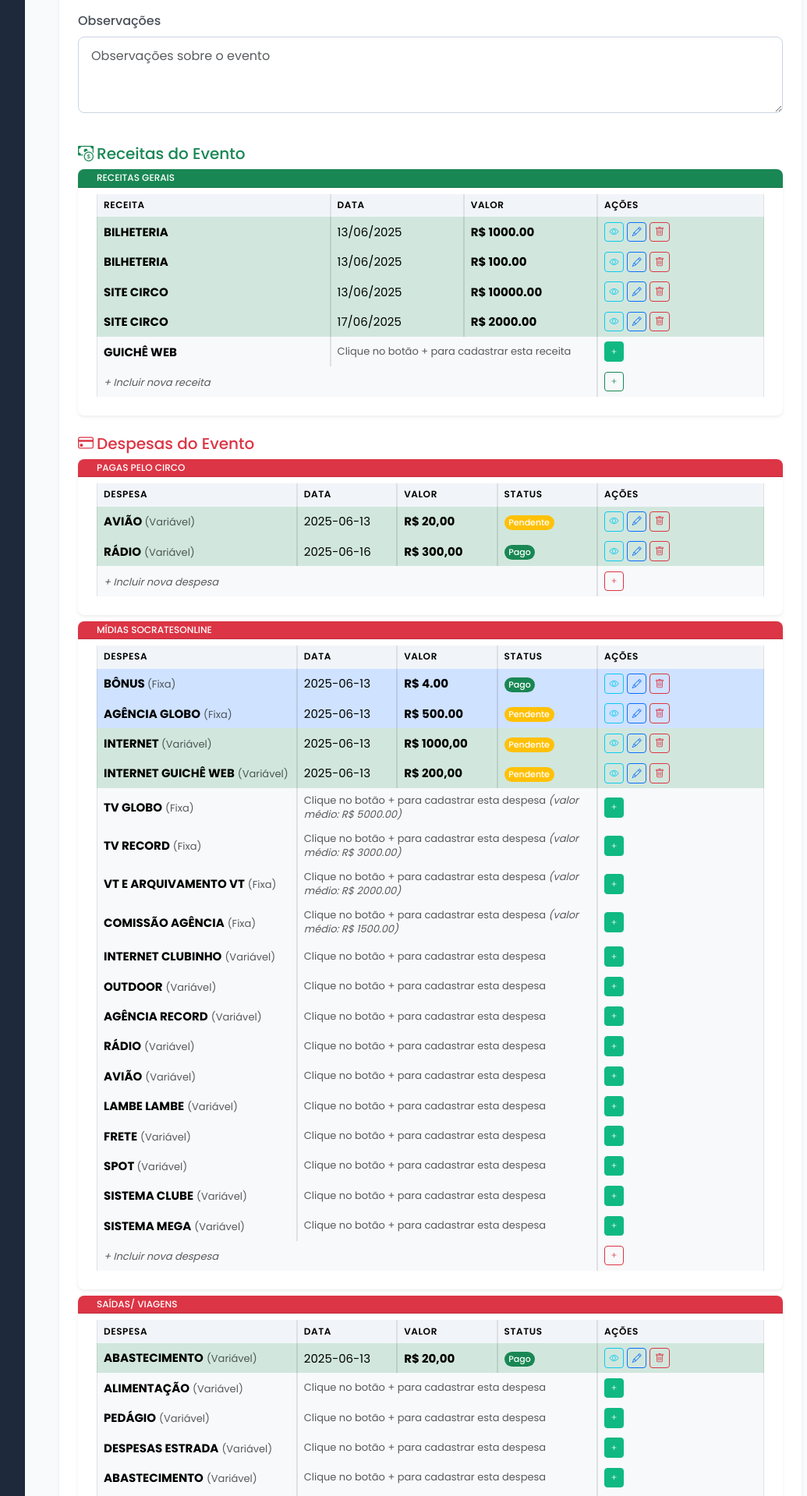
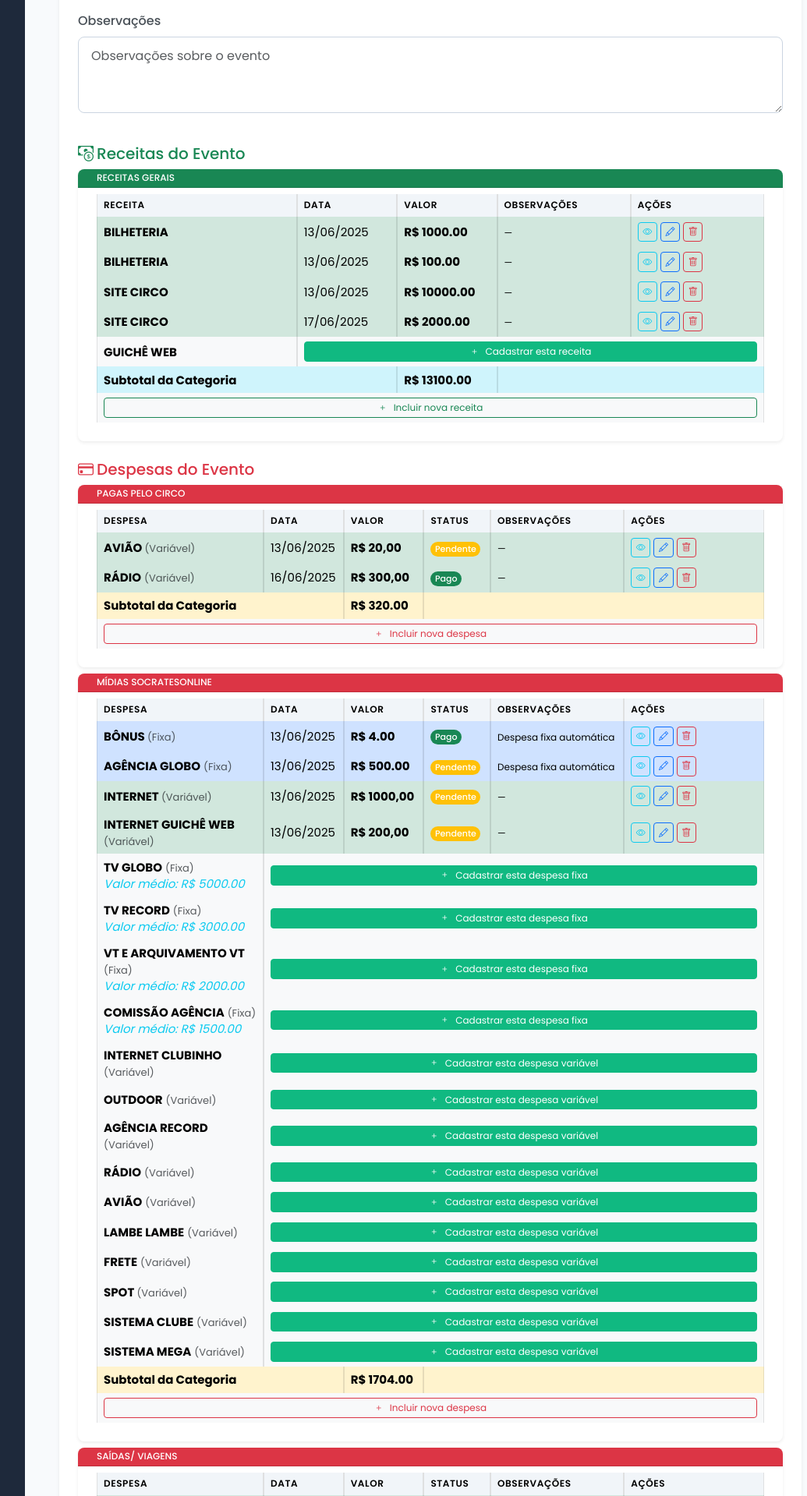
Before and after one commit to mariacarolk/socratesonline, a Flask app: page /eventos/editar/1 in a window 1280 px wide. Shown: the part 588-2507 px from the top of the page at 78% size, without its empty margins (208-1243 px from the left). Run offline with Flask 3, Linux system fonts and the light colour scheme; some libraries are stand-ins or nearby versions.

Commit message:
sistema correto despesas e receitas - soma

```diff
--- a/app.py
+++ b/app.py
@@ -2104,115 +2104,61 @@ def salvar_despesa_individual(id_evento):
             print(f"Erro ao converter valor '{data.get('valor')}': {e}")
             return jsonify({'success': False, 'message': 'Valor invÃ¡lido'})
 
-        # Verificar se a despesa jÃ¡ existe para este evento
-        despesa_existente = DespesaEvento.query.filter_by(
-            id_evento=id_evento,
-            id_despesa=despesa_id
-        ).first()
-
         # Converter data
         data_obj = datetime.strptime(data_despesa, '%Y-%m-%d').date() if data_despesa else date.today()
         fornecedor_id = int(id_fornecedor) if id_fornecedor and id_fornecedor != '0' else None
 
-        if despesa_existente:
-            # ATUALIZAR despesa existente (comum para despesas fixas)
-            print(f"âœ… Atualizando despesa existente ID {despesa_existente.id_despesa_evento}")
-            print(f"   Valor antigo: {despesa_existente.valor} â†' Valor novo: {valor_float}")
-
-            despesa_existente.data = data_obj
-            despesa_existente.valor = valor_float
-            despesa_existente.status_pagamento = status_pagamento
-            despesa_existente.forma_pagamento = forma_pagamento
-            despesa_existente.pago_por = pago_por
-            despesa_existente.observacoes = observacoes
-            despesa_existente.id_fornecedor = fornecedor_id  # Novo campo
-            despesa_existente.despesa_cabeca = despesa_cabeca  # Flag despesa da cabeça
-
-            # Se foi informado um fornecedor, adicionar automaticamente na tabela fornecedor_evento
-            if fornecedor_id:
-                fornecedor_evento_existente = FornecedorEvento.query.filter_by(
+        # SEMPRE CRIAR nova despesa no evento (permitir múltiplas entradas da mesma despesa)
+        print(f"🆕 Criando nova despesa no evento - permite múltiplas da mesma despesa")
+
+        nova_despesa = DespesaEvento(
+            id_evento=id_evento,
+            id_despesa=int(despesa_id),
+            data=data_obj,
+            valor=valor_float,
+            status_pagamento=status_pagamento,
+            forma_pagamento=forma_pagamento,
+            pago_por=pago_por,
+            observacoes=observacoes,
+            id_fornecedor=fornecedor_id,  # Novo campo
+            despesa_cabeca=despesa_cabeca  # Flag despesa da cabeça
+        )
+
+        db.session.add(nova_despesa)
+
+        # Se foi informado um fornecedor, adicionar automaticamente na tabela fornecedor_evento
+        if fornecedor_id:
+            fornecedor_evento_existente = FornecedorEvento.query.filter_by(
+                id_evento=id_evento,
+                id_fornecedor=fornecedor_id
+            ).first()
+
+            if not fornecedor_evento_existente:
+                novo_fornecedor_evento = FornecedorEvento(
                     id_evento=id_evento,
-                    id_fornecedor=fornecedor_id
-                ).first()
-
-                if not fornecedor_evento_existente:
-                    novo_fornecedor_evento = FornecedorEvento(
-                        id_evento=id_evento,
-                        id_fornecedor=fornecedor_id,
-                        observacoes=observacoes if observacoes else ''
-                    )
-                    db.session.add(novo_fornecedor_evento)
-                    print(f"âœ… Fornecedor {fornecedor_id} adicionado automaticamente ao evento")
-
-            db.session.commit()
-
-            print(f"âœ… Despesa atualizada com sucesso!")
-
-            # Buscar dados da despesa para retornar
-            despesa = Despesa.query.get(despesa_id)
-            fornecedor = Fornecedor.query.get(fornecedor_id) if fornecedor_id else None
-
-            return jsonify({
-                'success': True,
-                'message': 'Despesa atualizada com sucesso!',
-                'despesa_evento_id': despesa_existente.id_despesa_evento,
-                'despesa_nome': despesa.nome,
-                'fornecedor_nome': fornecedor.nome if fornecedor else None,
-                'valor_salvo': valor_float,
-                'action': 'updated'
-            })
-        else:
-            # CRIAR nova despesa no evento (comum para despesas variÃ¡veis)
-            print(f"ðŸ†• Criando nova despesa no evento")
-
-            nova_despesa = DespesaEvento(
-                id_evento=id_evento,
-                id_despesa=int(despesa_id),
-                data=data_obj,
-                valor=valor_float,
-                status_pagamento=status_pagamento,
-                forma_pagamento=forma_pagamento,
-                pago_por=pago_por,
-                observacoes=observacoes,
-                id_fornecedor=fornecedor_id,  # Novo campo
-                despesa_cabeca=despesa_cabeca  # Flag despesa da cabeça
-            )
-
-            db.session.add(nova_despesa)
-
-            # Se foi informado um fornecedor, adicionar automaticamente na tabela fornecedor_evento
-            if fornecedor_id:
-                fornecedor_evento_existente = FornecedorEvento.query.filter_by(
-                    id_evento=id_evento,
-                    id_fornecedor=fornecedor_id
-                ).first()
-
-                if not fornecedor_evento_existente:
-                    novo_fornecedor_evento = FornecedorEvento(
-                        id_evento=id_evento,
-                        id_fornecedor=fornecedor_id,
-                        observacoes=observacoes if observacoes else ''
-                    )
-                    db.session.add(novo_fornecedor_evento)
-                    print(f"âœ… Fornecedor {fornecedor_id} adicionado automaticamente ao evento")
-
-            db.session.commit()
-
-            print(f"âœ… Nova despesa criada com sucesso! ID: {nova_despesa.id_despesa_evento}")
-
-            # Buscar dados da despesa para retornar
-            despesa = Despesa.query.get(despesa_id)
-            fornecedor = Fornecedor.query.get(fornecedor_id) if fornecedor_id else None
-
-            return jsonify({
-                'success': True,
-                'message': 'Despesa salva com sucesso!',
-                'despesa_evento_id': nova_despesa.id_despesa_evento,
-                'despesa_nome': despesa.nome,
-                'fornecedor_nome': fornecedor.nome if fornecedor else None,
-                'valor_salvo': valor_float,
-                'action': 'created'
-            })
+                    id_fornecedor=fornecedor_id,
+                    observacoes=observacoes if observacoes else ''
+                )
+                db.session.add(novo_fornecedor_evento)
+                print(f"✅ Fornecedor {fornecedor_id} adicionado automaticamente ao evento")
+
+        db.session.commit()
+
+        print(f"✅ Nova despesa criada com sucesso! ID: {nova_despesa.id_despesa_evento}")
+
+        # Buscar dados da despesa para retornar
+        despesa = Despesa.query.get(despesa_id)
+        fornecedor = Fornecedor.query.get(fornecedor_id) if fornecedor_id else None
+
+        return jsonify({
+            'success': True,
+            'message': 'Despesa salva com sucesso!',
+            'despesa_evento_id': nova_despesa.id_despesa_evento,
+            'despesa_nome': despesa.nome,
+            'fornecedor_nome': fornecedor.nome if fornecedor else None,
+            'valor_salvo': valor_float,
+            'action': 'created'
+        })
 
     except Exception as e:
         db.session.rollback()
--- a/templates/novo_evento.html
+++ b/templates/novo_evento.html
@@ -200,10 +200,11 @@
                       <table class="table table-sm table-bordered table-compact">
                         <thead class="table-light">
                           <tr>
-                            <th style="width: 35%;">Receita</th>
-                            <th style="width: 20%;">Data</th>
-                            <th style="width: 20%;">Valor</th>
-                            <th style="width: 25%;">Ações</th>
+                            <th style="width: 30%;">Receita</th>
+                            <th style="width: 15%;">Data</th>
+                            <th style="width: 15%;">Valor</th>
+                            <th style="width: 20%;">Observações</th>
+                            <th style="width: 20%;">Ações</th>
                             </tr>
                         </thead>
                         <tbody>
@@ -226,6 +227,15 @@
                                        oninput="formatarMoeda(this)">
                               </td>
                               <td>
+                                <span class="receita-display">
+                                  <small>{{ receita.observacoes or '—' }}</small>
+                                </span>
+                                <input type="text" class="form-control form-control-sm receita-edit d-none"
+                                       id="receita_obs_inline_{{ receita.id_receita_evento }}"
+                                       value="{{ receita.observacoes or '' }}"
+                                       placeholder="Observações">
+                              </td>
+                              <td>
                                 <div class="d-flex gap-1">
                                   <button type="button" class="btn btn-sm btn-outline-info"
                                           onclick="verDetalhesReceita({{ receita.id_receita_evento }}, '{{ receita.receita.nome }}', '{{ receita.data.strftime('%d/%m/%Y') }}', '{{ "%.2f"|format(receita.valor) }}', '{{ receita.observacoes or '' }}')"
@@ -260,26 +270,33 @@
                           {% if receita.id_receita not in receitas_salvas|map(attribute='receita.id_receita')|list %}
                           <tr class="table-light">
                             <td><strong>{{ receita.nome }}</strong></td>
-                            <td colspan="2" class="text-muted">Clique no botão + para cadastrar esta receita</td>
-                            <td>
-                              <button type="button" class="btn btn-sm btn-success"
+                            <td colspan="4">
+                              <button type="button" class="btn btn-sm btn-success w-100"
                                       onclick="abrirModalReceita('{{ receita.id_receita }}', '{{ categoria.id_categoria_receita }}', '{{ receita.nome }}', '{{ categoria.nome }}')"
                                       title="Cadastrar Receita">
-                                <i class="bi bi-plus"></i>
+                                <i class="bi bi-plus me-2"></i>Cadastrar esta receita
                               </button>
                             </td>
                           </tr>
                           {% endif %}
                             {% endfor %}
 
+                          <!-- Subtotal da categoria -->
+                          {% set receitas_da_categoria = receitas_salvas|selectattr('receita.categoria.id_categoria_receita', 'equalto', categoria.id_categoria_receita)|list %}
+                          {% set categoria_total = receitas_da_categoria|map(attribute='valor')|sum %}
+                          <tr class="table-info">
+                            <td colspan="2"><strong>Subtotal da Categoria</strong></td>
+                            <td><strong>R$ {{ "%.2f"|format(categoria_total) }}</strong></td>
+                            <td colspan="2"></td>
+                          </tr>
+
                           <!-- Linha para adicionar nova receita na categoria -->
                           <tr class="table-light">
-                            <td colspan="3"><em class="text-muted">+ Incluir nova receita</em></td>
-                            <td>
-                              <button type="button" class="btn btn-sm btn-outline-success"
+                            <td colspan="5">
+                              <button type="button" class="btn btn-sm btn-outline-success w-100"
                                       onclick="abrirModalReceita('', '{{ categoria.id_categoria_receita }}', '', '{{ categoria.nome }}')"
                                       title="Incluir Nova Receita">
-                                <i class="bi bi-plus"></i>
+                                <i class="bi bi-plus me-2"></i>Incluir nova receita
                               </button>
                             </td>
                           </tr>
@@ -309,11 +326,12 @@
                       <table class="table table-sm table-bordered table-compact">
                         <thead class="table-light">
                           <tr>
-                            <th style="width: 30%;">Despesa</th>
-                            <th style="width: 15%;">Data</th>
-                            <th style="width: 15%;">Valor</th>
-                            <th style="width: 15%;">Status</th>
-                            <th style="width: 25%;">Ações</th>
+                            <th style="width: 25%;">Despesa</th>
+                            <th style="width: 12%;">Data</th>
+                            <th style="width: 12%;">Valor</th>
+                            <th style="width: 10%;">Status</th>
+                            <th style="width: 20%;">Observações</th>
+                            <th style="width: 21%;">Ações</th>
                             </tr>
                         </thead>
                         <tbody>
@@ -323,7 +341,7 @@
                           <tr class="table-primary" id="despesa_row_{{ despesa.id_despesa_evento }}">
                             <td><strong>{{ despesa.nome }}</strong> <small class="text-muted">(Fixa)</small></td>
                             <td>
-                              <span class="despesa-display">{{ despesa.data_atual }}</span>
+                              <span class="despesa-display">{{ despesa.data_atual|date_br if despesa.data_atual else '' }}</span>
                               <input type="date" class="form-control form-control-sm despesa-edit d-none"
                                      id="despesa_data_{{ despesa.id_despesa }}"
                                      value="{{ despesa.data_atual }}">
@@ -345,6 +363,15 @@
                                 <option value="pendente" {% if despesa.status_atual == 'pendente' %}selected{% endif %}>Pendente</option>
                                 <option value="pago" {% if despesa.status_atual == 'pago' %}selected{% endif %}>Pago</option>
                               </select>
+                                </td>
+                                <td>
+                              <span class="despesa-display">
+                                <small>{{ despesa.obs_atual or '—' }}</small>
+                              </span>
+                              <input type="text" class="form-control form-control-sm despesa-edit d-none"
+                                     id="despesa_obs_inline_{{ despesa.id_despesa }}"
+                                     value="{{ despesa.obs_atual or '' }}"
+                                     placeholder="Observações">
                                 </td>
                                 <td>
                               <div class="d-flex gap-1">
@@ -416,7 +443,7 @@
                           <tr class="table-success" id="despesa_row_{{ despesa.id_despesa_evento }}">
                             <td><strong>{{ despesa.nome }}</strong> <small class="text-muted">(Variável)</small></td>
                             <td>
-                              <span class="despesa-display">{{ despesa.data_atual }}</span>
+                              <span class="despesa-display">{{ despesa.data_atual|date_br if despesa.data_atual else '' }}</span>
                               <input type="date" class="form-control form-control-sm despesa-edit d-none"
                                      id="despesa_data_{{ despesa.id_despesa }}"
                                      value="{{ despesa.data_atual }}">
@@ -438,6 +465,15 @@
                                 <option value="pendente" {% if despesa.status_atual == 'pendente' %}selected{% endif %}>Pendente</option>
                                 <option value="pago" {% if despesa.status_atual == 'pago' %}selected{% endif %}>Pago</option>
                                     </select>
+                                </td>
+                                <td>
+                              <span class="despesa-display">
+                                <small>{{ despesa.obs_atual or '—' }}</small>
+                              </span>
+                              <input type="text" class="form-control form-control-sm despesa-edit d-none"
+                                     id="despesa_obs_inline_{{ despesa.id_despesa }}"
+                                     value="{{ despesa.obs_atual or '' }}"
+                                     placeholder="Observações">
                                 </td>
                                 <td>
                               <div class="d-flex gap-1">
@@ -510,18 +546,16 @@
                           {% for despesa in categorias_despesa_dict[categoria.id_categoria_despesa]['fixas'] %}
                           {% if not despesa.ja_cadastrada %}
                           <tr class="table-light">
-                            <td><strong>{{ despesa.nome }}</strong> <small class="text-muted">(Fixa)</small></td>
-                            <td colspan="3" class="text-muted">
-                              Clique no botão + para cadastrar esta despesa
+                            <td><strong>{{ despesa.nome }}</strong> <small class="text-muted">(Fixa)</small>
                               {% if despesa.valor_medio %}
-                                <em>(valor médio: R$ {{ "%.2f"|format(despesa.valor_medio) }})</em>
+                                <br><em class="text-info">Valor médio: R$ {{ "%.2f"|format(despesa.valor_medio) }}</em>
                               {% endif %}
                             </td>
-                            <td>
-                              <button type="button" class="btn btn-sm btn-success"
+                            <td colspan="5">
+                              <button type="button" class="btn btn-sm btn-success w-100"
                                       onclick="abrirModalDespesa('{{ despesa.id_despesa }}', '{{ categoria.id_categoria_despesa }}', '{{ despesa.nome }}', '{{ categoria.nome }}', 'true', '{{ despesa.valor_medio if despesa.valor_medio else "" }}')"
                                       title="Cadastrar Despesa">
-                                <i class="bi bi-plus"></i>
+                                <i class="bi bi-plus me-2"></i>Cadastrar esta despesa fixa
                               </button>
                             </td>
                           </tr>
@@ -531,32 +565,42 @@
                           {% for despesa in categorias_despesa_dict[categoria.id_categoria_despesa]['variaveis'] %}
                           {% if not despesa.ja_cadastrada %}
                           <tr class="table-light">
-                            <td><strong>{{ despesa.nome }}</strong> <small class="text-muted">(Variável)</small></td>
-                            <td colspan="3" class="text-muted">
-                              Clique no botão + para cadastrar esta despesa
+                            <td><strong>{{ despesa.nome }}</strong> <small class="text-muted">(Variável)</small>
                               {% if despesa.valor_medio %}
-                                <em>(valor médio: R$ {{ "%.2f"|format(despesa.valor_medio) }})</em>
+                                <br><em class="text-info">Valor médio: R$ {{ "%.2f"|format(despesa.valor_medio) }}</em>
                               {% endif %}
                             </td>
-                            <td>
-                              <button type="button" class="btn btn-sm btn-success"
+                            <td colspan="5">
+                              <button type="button" class="btn btn-sm btn-success w-100"
                                       onclick="abrirModalDespesa('{{ despesa.id_despesa }}', '{{ categoria.id_categoria_despesa }}', '{{ despesa.nome }}', '{{ categoria.nome }}', 'false', '{{ despesa.valor_medio if despesa.valor_medio else "" }}')"
                                       title="Cadastrar Despesa">
-                                <i class="bi bi-plus"></i>
+                                <i class="bi bi-plus me-2"></i>Cadastrar esta despesa variável
                               </button>
                             </td>
                           </tr>
                           {% endif %}
                             {% endfor %}
 
+                          <!-- Subtotal da categoria -->
+                          {% set categoria_total_despesa = 0 %}
+                          {% if despesas_evento_por_categoria[categoria.id_categoria_despesa] %}
+                            {% set valores_fixas = despesas_evento_por_categoria[categoria.id_categoria_despesa]['fixas']|map(attribute='valor_atual')|map('float')|sum %}
+                            {% set valores_variaveis = despesas_evento_por_categoria[categoria.id_categoria_despesa]['variaveis']|map(attribute='valor_atual')|map('float')|sum %}
+                            {% set categoria_total_despesa = valores_fixas + valores_variaveis %}
+                          {% endif %}
+                          <tr class="table-warning">
+                            <td colspan="2"><strong>Subtotal da Categoria</strong></td>
+                            <td><strong>R$ {{ "%.2f"|format(categoria_total_despesa) }}</strong></td>
+                            <td colspan="3"></td>
+                          </tr>
+
                           <!-- Linha para adicionar nova despesa na categoria -->
                           <tr class="table-light">
-                            <td colspan="4"><em class="text-muted">+ Incluir nova despesa</em></td>
-                            <td>
-                              <button type="button" class="btn btn-sm btn-outline-danger"
+                            <td colspan="6">
+                              <button type="button" class="btn btn-sm btn-outline-danger w-100"
                                       onclick="abrirModalDespesa('', '{{ categoria.id_categoria_despesa }}', '', '{{ categoria.nome }}', 'false', '')"
                                       title="Incluir Nova Despesa">
-                                <i class="bi bi-plus"></i>
+                                <i class="bi bi-plus me-2"></i>Incluir nova despesa
                               </button>
                             </td>
                           </tr>
```
Also changed, not shown: instance/database.db, 1 other file. Lines whose indentation alone changed are shown as unchanged.
